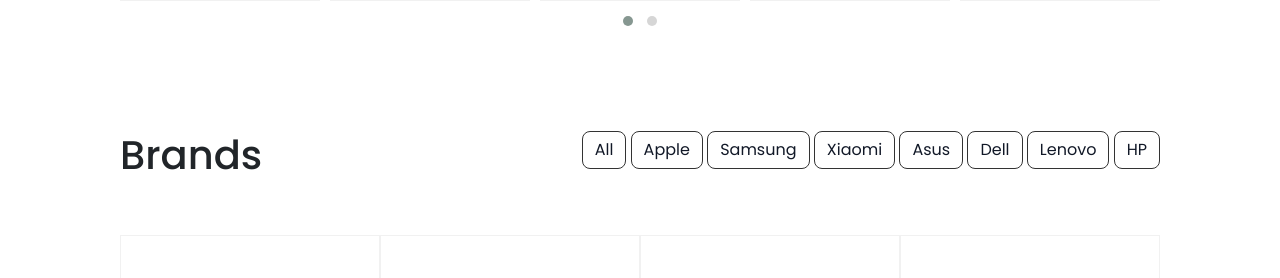
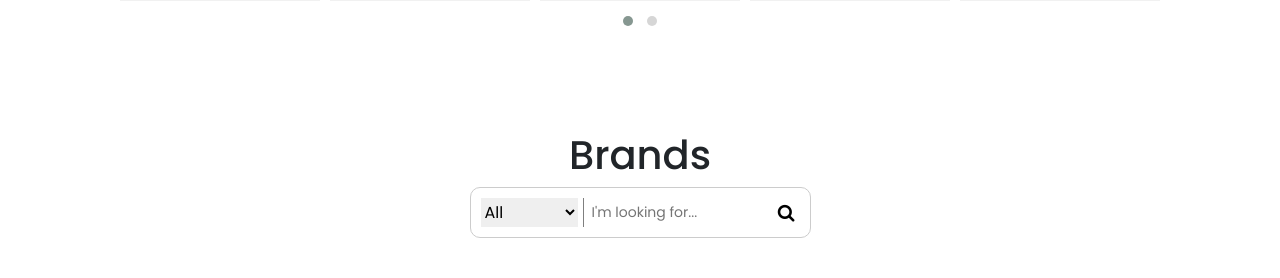
Before and after one commit to DucLuan22/ecommerce_website, a PHP site: page / in a window 1280 px wide. Shown: the part 2206-2484 px from the top of the page. Run offline with PHP 8.4, Linux system fonts and the light colour scheme; some libraries are stand-ins or nearby versions.

Commit message:
Change search bar, make adding to wishlist

```diff
--- a/assets/css/styles.css
+++ b/assets/css/styles.css
@@ -23,10 +23,18 @@ a {
   padding: 0;
 }
 
+/* icon */
 .fa.fa-star,
 .fa.fa-star-half {
   color: #fb6e2f;
   margin-right: 4px;
+}
+
+.fa.fa-heart, .fa.fa-heart-o {
+  transform: scale(1.2);
+}
+.fa.fa-heart {
+  color: #e91111;
 }
 
 /* Navigation bar */
@@ -150,48 +158,6 @@ ul {
   width: 18px;
 }
 
-.search-field {
-  display: flex;
-  justify-content: flex-start;
-  align-items: center;
-  max-width: 220px;
-  position: relative;
-  font-size: 18px;
-  color: #666;
-  background: #fff;
-  border-radius: 32px;
-  padding: 4px 8px;
-  margin-right: 20px;
-}
-
-.search-field input {
-  border: none;
-  font-size: 14px;
-}
-
-.search-field input:focus {
-  outline: none;
-}
-
-.search-field .search-btn {
-  background: transparent;
-  border: 0;
-  border-radius: 0;
-  max-width: 100%;
-  position: absolute;
-  right: 0;
-  top: 0;
-  margin-right: 5px;
-  height: 100%;
-  display: flex;
-  justify-content: center;
-  align-items: center;
-}
-
-.search-field .search-btn:focus {
-  outline: none;
-}
-
 /* Banner */
 .owl-carousel .nav-btn {
   height: 47px;
@@ -247,6 +213,59 @@ ul {
   border: 1px solid #f53f85;
 }
 
+.search-bar {
+  display: flex;
+  padding: 10px;
+  border: 1px solid #ccc;
+  border-radius: 10px;
+}
+
+.search-field {
+  display: flex;
+  justify-content: flex-start;
+  align-items: center;
+  max-width: 220px;
+  position: relative;
+  font-size: 18px;
+  color: #666;
+  padding: 4px 8px;
+  margin-left: 5px;
+  border-left: 1px solid rgba(0, 0, 0, 0.5);
+}
+
+.search-field input {
+  border: none;
+  font-size: 14px;
+}
+
+.search-field input:focus {
+  outline: none;
+}
+
+.search-field .search-btn {
+  background: transparent;
+  border: 0;
+  border-radius: 0;
+  max-width: 100%;
+  position: absolute;
+  right: 0;
+  top: 0;
+  margin-right: 5px;
+  height: 100%;
+  display: flex;
+  justify-content: center;
+  align-items: center;
+}
+
+.search-field .search-btn:focus {
+  outline: none;
+}
+
+.search-bar select#brands {
+  border: none;
+  outline: none;
+}
+
 .top-products__list {
   margin-top: 25px;
 }
@@ -257,6 +276,7 @@ ul {
   cursor: pointer;
   min-height: 375px;
   max-height: 100%;
+  position: relative;
 }
 
 .top-products__item__img {
@@ -285,17 +305,23 @@ ul {
   font-size: 18px;
 }
 
+.top-products__item .wishlist {
+  position: absolute;
+  top: 10px;
+  right: 0;
+  transform: translateX(-50%);
+  opacity: 0;
+  transition: all 0.5s;
+}
+
+.top-products__item:hover .wishlist {
+  transform: translateX(-100%);
+  opacity: 1;
+}
+
 /* All brand */
 .all-brands {
   padding: 50px;
-}
-
-.all-brands .button-group button {
-  background-color: #ffffff;
-  border: 0.5px solid #333;
-  border-radius: 0.5rem;
-  box-sizing: border-box;
-  color: #111827;
 }
 
 .grid .grid-item {
--- a/index.html
+++ b/index.html
@@ -5,7 +5,7 @@
       name="viewport"
       content="width=device-width, initial-scale=1.0, shrink-to-fit=no"
     />
-    <title>Project Ecommerce (copy)</title>
+    <title>Project Ecommerce</title>
     <link
       rel="stylesheet"
       href="https://cdn.jsdelivr.net/npm/bootstrap@4.0.0/dist/css/bootstrap.min.css"
@@ -16,6 +16,13 @@
       rel="stylesheet"
       href="https://cdnjs.cloudflare.com/ajax/libs/font-awesome/6.0.0/css/all.min.css"
       integrity="sha512-9usAa10IRO0HhonpyAIVpjrylPvoDwiPUiKdWk5t3PyolY1cOd4DSE0Ga+ri4AuTroPR5aQvXU9xC6qOPnzFeg=="
+      crossorigin="anonymous"
+      referrerpolicy="no-referrer"
+    />
+    <link
+      rel="stylesheet"
+      href="https://cdnjs.cloudflare.com/ajax/libs/font-awesome/4.7.0/css/font-awesome.css"
+      integrity="sha512-5A8nwdMOWrSz20fDsjczgUidUBR8liPYU+WymTZP1lmY9G6Oc7HlZv156XqnsgNUzTyMefFTcsFH/tnJE/+xBg=="
       crossorigin="anonymous"
       referrerpolicy="no-referrer"
     />
@@ -153,18 +160,6 @@
               </li>
             </ul>
 
-            <div class="search-field">
-              <input
-                type="text"
-                class="search-input"
-                placeholder="I'm looking for..."
-                style="width: 200px"
-              />
-              <button class="search-btn" type="button">
-                <i class="fa fa-search"></i>
-              </button>
-            </div>
-
             <div class="checkout">
               <a class="text-start" href="#"
                 ><i class="fas fa-shopping-cart"></i
@@ -188,7 +183,9 @@
               >
                 Hero
               </h1>
-              <p class="hero-subtitle animate__animated animate__backInRight animate__delay-2s">
+              <p
+                class="hero-subtitle animate__animated animate__backInRight animate__delay-2s"
+              >
                 Nullam id dolor id nibh ultricies vehicula ut id elit. Cras
                 justo odio, dapibus ac facilisis in, egestas eget quam.
               </p>
@@ -206,9 +203,7 @@
             <div
               class="bg-light border rounded border-light hero-photography carousel-hero jumbotron py-5 px-4"
             >
-              <h1
-                class="hero-title animate__animated animate__delay-1s"
-              >
+              <h1 class="hero-title animate__animated animate__delay-1s">
                 Hero Photography
               </h1>
               <p class="hero-subtitle animate__animated animate__delay-2s">
@@ -229,7 +224,9 @@
             <div
               class="bg-light border rounded border-light hero-technology carousel-hero jumbotron py-5 px-4"
             >
-              <h1 class="hero-title animate__animated animate__delay-1s">Hero Technology</h1>
+              <h1 class="hero-title animate__animated animate__delay-1s">
+                Hero Technology
+              </h1>
               <p class="hero-subtitle animate__animated animate__delay-2s">
                 Nullam id dolor id nibh ultricies vehicula ut id elit. Cras
                 justo odio, dapibus ac facilisis in, egestas eget quam.
@@ -270,6 +267,14 @@
                 </p>
               </div>
               <strong>16.490.000VND</strong>
+              <div
+                class="wishlist"
+                data-bs-toggle="tooltip"
+                data-bs-placement="auto"
+                title="Add to wishlist"
+              >
+                <i class="heart fa fa-heart-o" aria-hidden="true"></i>
+              </div>
             </div>
             <div class="col-12 col-md-6 top-products__item col-lg-3">
               <div class="top-products__item__img">
@@ -556,18 +561,34 @@
       </div>
       <div class="container all-brands">
         <div>
-          <div class="all-brands-header d-flex justify-content-between mb-5">
-            <h1 class="text-left">Brands</h1>
-            <div id="filters" class="button-group text-right">
-              <button class="btn is-checked" data-filter="*">All</button>
-              <button class="btn" data-filter=".Apple">Apple</button>
-              <button class="btn" data-filter=".Samsung">Samsung</button>
-              <button class="btn" data-filter=".Xiaomi">Xiaomi</button>
-              <button class="btn" data-filter=".Asus">Asus</button>
-              <button class="btn" data-filter=".Dell">Dell</button>
-              <button class="btn" data-filter=".Lenovo">Lenovo</button>
-              <button class="btn" data-filter=".HP">HP</button>
+          <div class="all-brands-header mb-5">
+            <h1 class="text-left text-center">Brands</h1>
+            <div class="search-session d-flex justify-content-center">
+              <div class="search-bar">
+                <select id="brands">
+                  <option value="*">All</option>
+                  <option value=".Apple">Apple</option>
+                  <option value=".Samsung">Samsung</option>
+                  <option value=".Xiaomi">Xiaomi</option>
+                  <option value=".Asus">Asus</option>
+                  <option value=".Dell">Dell</option>
+                  <option value=".Lenovo">Lenovo</option>
+                  <option value=".HP">HP</option>
+                </select>
+                <div class="search-field">
+                  <input
+                    type="text"
+                    class="search-input"
+                    placeholder="I'm looking for..."
+                    style="width: 200px"
+                  />
+                  <button class="search-btn" type="button">
+                    <i class="fa fa-search"></i>
+                  </button>
+                </div>
+              </div>
             </div>
+
           </div>
           <div class="grid">
             <div class="grid-item Apple">
--- a/index.js
+++ b/index.js
@@ -39,7 +39,6 @@ $(document).ready(() => {
 
   $(".banner").on("changed.owl.carousel", (event) => {
     var item = event.item.index;
-    console.log(item);
     $(".hero-title").removeClass("animate__backInRight");
     $(".hero-subtitle").removeClass("animate__backInRight");
     $(".hero-button").removeClass("animate__backInRight");
@@ -47,10 +46,18 @@ $(document).ready(() => {
       .eq(item)
       .find(".hero-title")
       .addClass("animate__backInRight");
-    $(".owl-item").eq(item).find(".hero-subtitle")
-    .addClass("animate__backInRight")
-    $(".owl-item").eq(item).find(".hero-button")
-    .addClass("animate__backInRight")
+    $(".owl-item")
+      .eq(item)
+      .find(".hero-subtitle")
+      .addClass("animate__backInRight");
+    $(".owl-item")
+      .eq(item)
+      .find(".hero-button")
+      .addClass("animate__backInRight");
+  });
+  //wishlist
+  $(".wishlist").click(function () {
+    $(".heart").toggleClass("fa-heart fa-heart-o");
   });
 
   //featured laptop carousel
@@ -74,6 +81,9 @@ $(document).ready(() => {
   });
 
   //filter products
+  // quick search regex
+  var qsRegex;
+
   var $grid = $(".grid").isotope({
     // options
     itemSelector: ".grid-item",
@@ -81,12 +91,38 @@ $(document).ready(() => {
     percentPosition: true,
   });
 
-  $(".button-group").on("click", "button", (e) => {
-    var button = e.currentTarget;
-    var filterValue = button.getAttribute("data-filter");
+  // use value of search field to filter
+  var $quicksearch = $(".search-input").keyup(
+    debounce(function () {
+      qsRegex = new RegExp($quicksearch.val(), "gi");
+      $grid.isotope({
+        filter: function () {
+          return qsRegex ? $(this).text().match(qsRegex) : true;
+        },
+      });
+    }, 200)
+  );
+
+  // debounce so filtering doesn't happen every millisecond
+  function debounce(fn, threshold) {
+    var timeout;
+    threshold = threshold || 100;
+    return function debounced() {
+      clearTimeout(timeout);
+      var args = arguments;
+      var _this = this;
+      function delayed() {
+        fn.apply(_this, args);
+      }
+      timeout = setTimeout(delayed, threshold);
+    };
+  }
+
+  $("select#brands").on("change", function (e) {
+    var optionSelected = $("option:selected", this);
+    var valueSelected = this.value;
     $grid.isotope({
-      filter: filterValue,
+      filter: valueSelected,
     });
   });
-
 });
```
